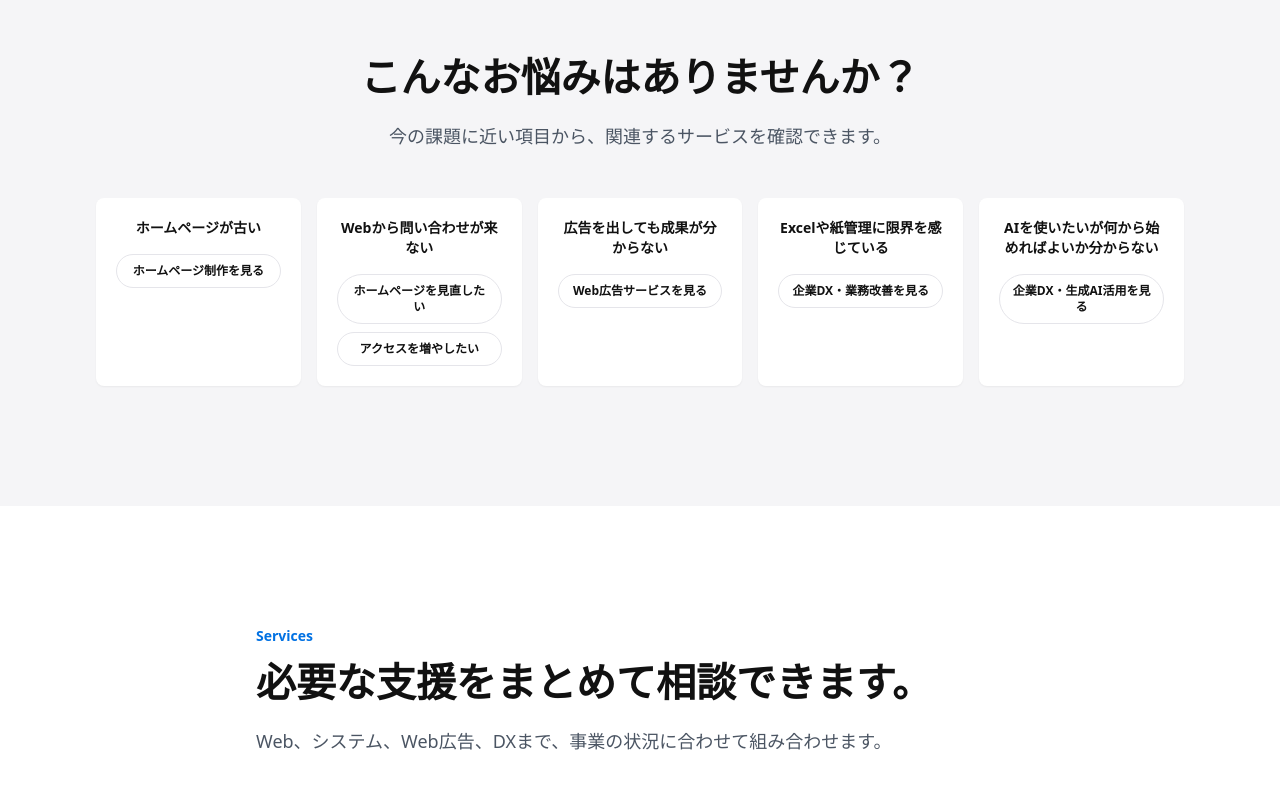
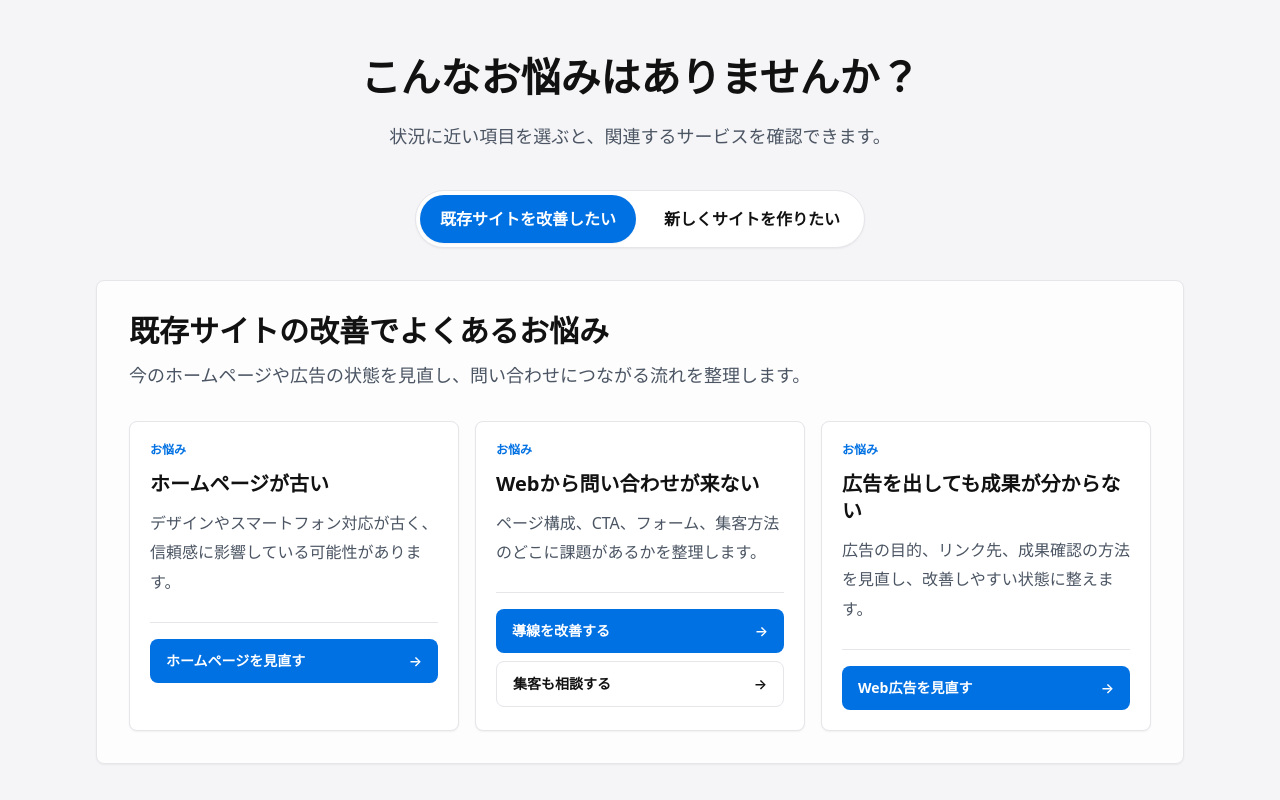
Before and after one commit to iwamitsuco/officialSite, a Next.js app: page / in a window 1280 px wide. Shown: the part 880-1680 px from the top of the page. Built offline with nearby package versions, Linux system fonts and the light colour scheme.

Commit message:
Improve homepage problem navigation

```diff
--- a/app/page.tsx
+++ b/app/page.tsx
@@ -3,6 +3,7 @@ import Link from "next/link";
 import { BlogCard } from "@/components/sections/BlogCard";
 import { CTASection } from "@/components/sections/CTASection";
 import { NewsCard } from "@/components/sections/NewsCard";
+import { ProblemSegments } from "@/components/sections/ProblemSegments";
 import { ServiceCard } from "@/components/sections/ServiceCard";
 import { Button } from "@/components/ui/Button";
 import { SectionTitle } from "@/components/ui/SectionTitle";
@@ -17,32 +18,6 @@ export const metadata = createMetadata({
   description:
     "中小企業・個人事業主向けに、ホームページ制作、業務システム、Web広告、DX支援まで一貫してサポートします。"
 });
-
-const problems = [
-  {
-    title: "ホームページが古い",
-    links: [{ label: "ホームページ制作を見る", href: "/services/website" }]
-  },
-  {
-    title: "Webから問い合わせが来ない",
-    links: [
-      { label: "ホームページを見直したい", href: "/services/website" },
-      { label: "アクセスを増やしたい", href: "/services/web-advertising" }
-    ]
-  },
-  {
-    title: "広告を出しても成果が分からない",
-    links: [{ label: "Web広告サービスを見る", href: "/services/web-advertising" }]
-  },
-  {
-    title: "Excelや紙管理に限界を感じている",
-    links: [{ label: "企業DX・業務改善を見る", href: "/services/dx" }]
-  },
-  {
-    title: "AIを使いたいが何から始めればよいか分からない",
-    links: [{ label: "企業DX・生成AI活用を見る", href: "/services/dx" }]
-  }
-];
 
 const reasons = [
   "Web制作からWeb広告運用まで対応",
@@ -87,25 +62,12 @@ export default function HomePage() {
 
       <section className="section-space bg-apple-gray">
         <div className="container-site">
-          <SectionTitle title="こんなお悩みはありませんか？" description="今の課題に近い項目から、関連するサービスを確認できます。" align="center" />
-          <div className="mt-12 grid gap-4 md:grid-cols-2 lg:grid-cols-5">
-            {problems.map((problem) => (
-              <div className="rounded-lg bg-white p-5 shadow-sm" key={problem.title}>
-                <h2 className="text-center text-sm font-semibold text-apple-text">{problem.title}</h2>
-                <div className="mt-4 grid gap-2">
-                  {problem.links.map((link) => (
-                    <Link
-                      className="rounded-full border border-apple-border px-3 py-2 text-center text-xs font-semibold text-apple-text transition hover:border-apple-blue hover:text-apple-blue focus-visible:outline focus-visible:outline-2 focus-visible:outline-offset-2 focus-visible:outline-apple-blue"
-                      href={link.href}
-                      key={link.href}
-                    >
-                      {link.label}
-                    </Link>
-                  ))}
-                </div>
-              </div>
-            ))}
-          </div>
+          <SectionTitle
+            title="こんなお悩みはありませんか？"
+            description="状況に近い項目を選ぶと、関連するサービスを確認できます。"
+            align="center"
+          />
+          <ProblemSegments />
         </div>
       </section>
 
--- /dev/null
+++ b/components/sections/ProblemSegments.tsx
@@ -0,0 +1,151 @@
+"use client";
+
+import { useState } from "react";
+import Link from "next/link";
+
+type ProblemLink = {
+  label: string;
+  href: string;
+  primary?: boolean;
+};
+
+type ProblemItem = {
+  title: string;
+  description: string;
+  links: ProblemLink[];
+};
+
+type ProblemSegment = {
+  id: "existing" | "new";
+  label: string;
+  heading: string;
+  description: string;
+  items: ProblemItem[];
+};
+
+const problemSegments: ProblemSegment[] = [
+  {
+    id: "existing",
+    label: "既存サイトを改善したい",
+    heading: "既存サイトの改善でよくあるお悩み",
+    description: "今のホームページや広告の状態を見直し、問い合わせにつながる流れを整理します。",
+    items: [
+      {
+        title: "ホームページが古い",
+        description: "デザインやスマートフォン対応が古く、信頼感に影響している可能性があります。",
+        links: [{ label: "ホームページを見直す", href: "/services/website", primary: true }]
+      },
+      {
+        title: "Webから問い合わせが来ない",
+        description: "ページ構成、CTA、フォーム、集客方法のどこに課題があるかを整理します。",
+        links: [
+          { label: "導線を改善する", href: "/services/website", primary: true },
+          { label: "集客も相談する", href: "/services/web-advertising" }
+        ]
+      },
+      {
+        title: "広告を出しても成果が分からない",
+        description: "広告の目的、リンク先、成果確認の方法を見直し、改善しやすい状態に整えます。",
+        links: [{ label: "Web広告を見直す", href: "/services/web-advertising", primary: true }]
+      }
+    ]
+  },
+  {
+    id: "new",
+    label: "新しくサイトを作りたい",
+    heading: "新規事業の立ち上げでよくあるお悩み",
+    description: "事業内容や届けたい相手を整理し、必要なページや集客方法を一緒に考えます。",
+    items: [
+      {
+        title: "何を載せればよいか分からない",
+        description: "サービス内容、強み、問い合わせまでの流れを整理し、必要な情報をご提案します。",
+        links: [{ label: "ホームページ制作を相談する", href: "/services/website", primary: true }]
+      },
+      {
+        title: "LPや告知ページを作りたい",
+        description: "商品やサービスに合わせて、問い合わせや申し込みにつながるページ構成を設計します。",
+        links: [{ label: "LP制作を相談する", href: "/services/website", primary: true }]
+      },
+      {
+        title: "画像や広告もまとめて準備したい",
+        description: "サイト用画像、SNS画像、広告クリエイティブまで、見た目の統一感を整えます。",
+        links: [
+          { label: "制作・デザインを見る", href: "/services/design", primary: true },
+          { label: "Web広告も相談する", href: "/services/web-advertising" }
+        ]
+      }
+    ]
+  }
+];
+
+export function ProblemSegments() {
+  const [activeId, setActiveId] = useState<ProblemSegment["id"]>("existing");
+  const activeSegment = problemSegments.find((segment) => segment.id === activeId) ?? problemSegments[0];
+
+  return (
+    <div className="mt-10">
+      <div className="flex justify-center">
+        <div
+          className="grid w-full gap-2 rounded-full border border-apple-border bg-white p-1 shadow-sm sm:inline-grid sm:w-auto sm:grid-cols-2"
+          role="tablist"
+          aria-label="悩みの種類"
+        >
+          {problemSegments.map((segment) => {
+            const isActive = segment.id === activeId;
+
+            return (
+              <button
+                aria-selected={isActive}
+                className={`min-h-12 rounded-full px-5 py-3 text-sm font-semibold transition focus-visible:outline focus-visible:outline-2 focus-visible:outline-offset-2 focus-visible:outline-apple-blue md:text-base ${
+                  isActive ? "bg-apple-blue text-white shadow-sm" : "bg-white text-apple-text hover:bg-apple-gray"
+                }`}
+                key={segment.id}
+                role="tab"
+                type="button"
+                onClick={() => setActiveId(segment.id)}
+              >
+                {segment.label}
+              </button>
+            );
+          })}
+        </div>
+      </div>
+
+      <div className="mt-8 rounded-lg border border-apple-border bg-white/80 p-5 shadow-sm md:p-8">
+        <div className="max-w-3xl">
+          <h3 className="text-2xl font-semibold leading-[1.3] text-apple-text md:text-3xl">{activeSegment.heading}</h3>
+          <p className="body-copy mt-3">{activeSegment.description}</p>
+        </div>
+
+        <div className="mt-8 grid gap-4 lg:grid-cols-3">
+          {activeSegment.items.map((item) => (
+            <article className="flex min-h-full flex-col rounded-lg border border-apple-border bg-white p-5 shadow-sm" key={item.title}>
+              <div>
+                <p className="text-xs font-semibold text-apple-blue">お悩み</p>
+                <h4 className="mt-3 text-xl font-semibold leading-[1.35] text-apple-text">{item.title}</h4>
+                <p className="card-copy mt-3">{item.description}</p>
+              </div>
+
+              <div className="mt-6 grid gap-2 border-t border-apple-border pt-4">
+                {item.links.map((link) => (
+                  <Link
+                    className={`inline-flex min-h-11 items-center justify-between rounded-lg px-4 py-3 text-sm font-semibold transition focus-visible:outline focus-visible:outline-2 focus-visible:outline-offset-2 focus-visible:outline-apple-blue ${
+                      link.primary
+                        ? "bg-apple-blue text-white hover:bg-apple-hover"
+                        : "border border-apple-border bg-white text-apple-text hover:border-apple-blue hover:text-apple-blue"
+                    }`}
+                    href={link.href}
+                    key={`${item.title}-${link.href}-${link.label}`}
+                  >
+                    <span>{link.label}</span>
+                    <span aria-hidden="true">→</span>
+                  </Link>
+                ))}
+              </div>
+            </article>
+          ))}
+        </div>
+      </div>
+    </div>
+  );
+}
```
